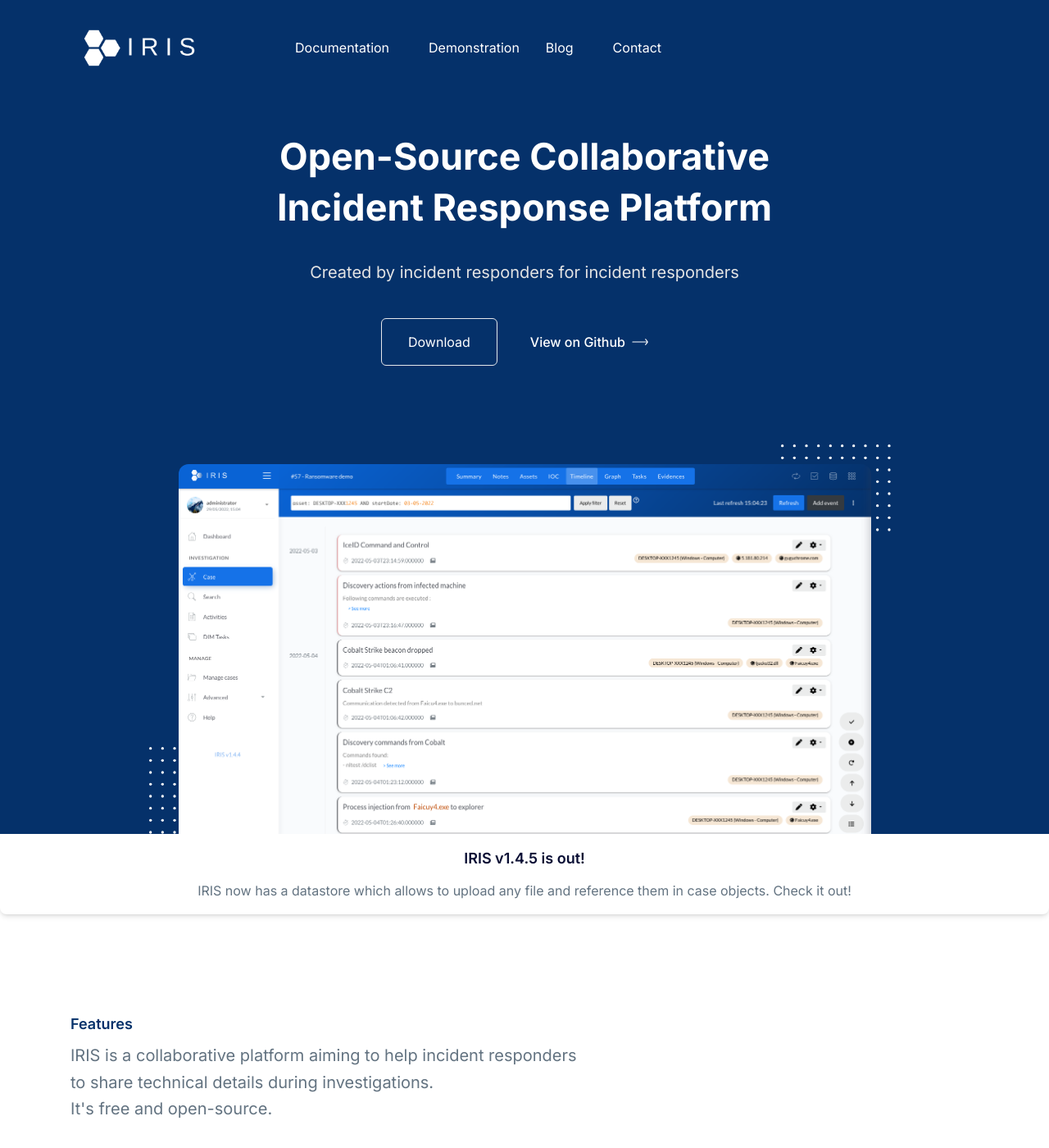
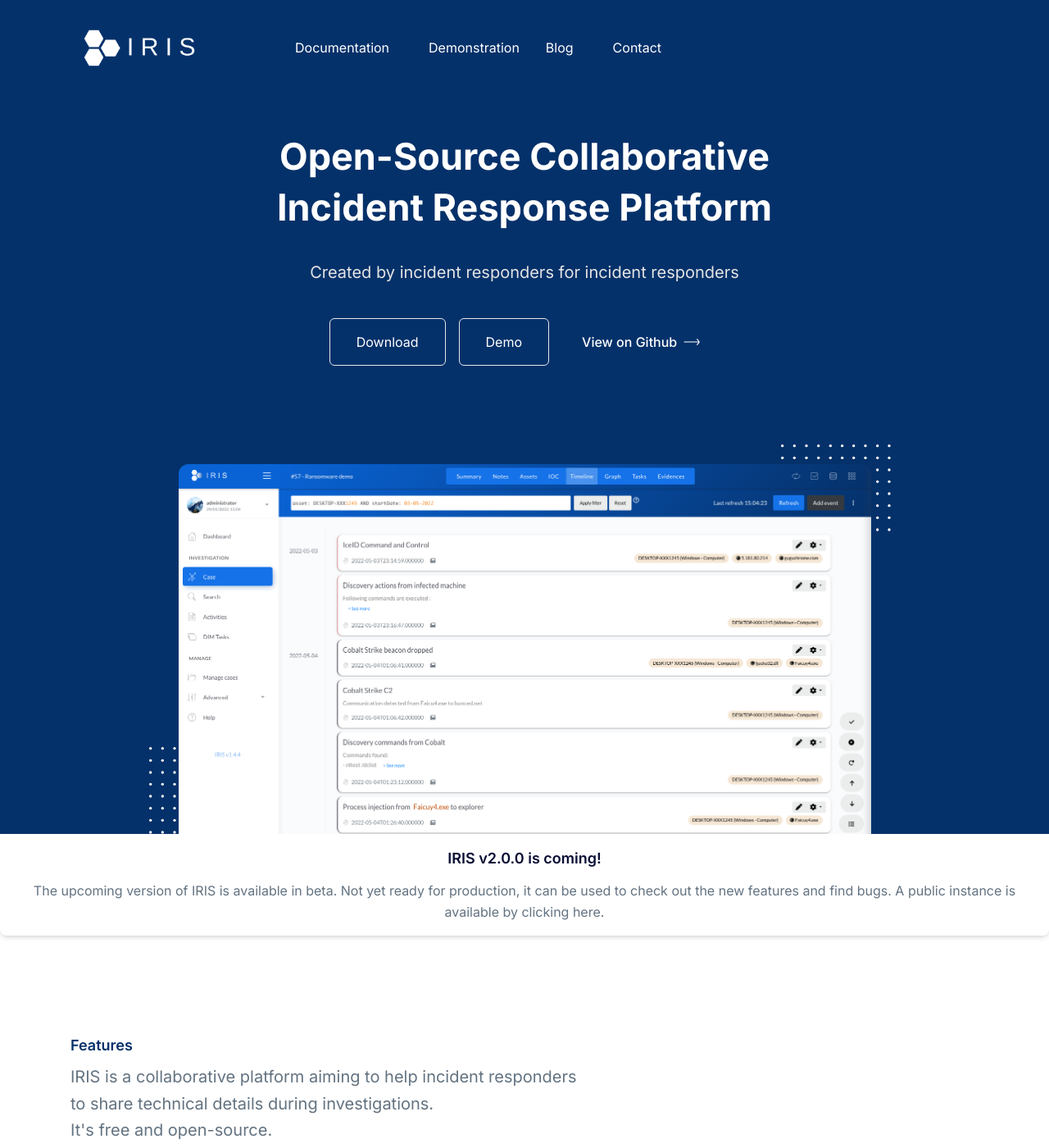
Before and after one commit to dfir-iris/dfir-iris.org, an MkDocs documentation site: the page built from docs/index.md, in a window 1280 px wide and 1400 px high. Shown: the whole window at 82% size. Built offline with MkDocs 1.6.1 and Material for MkDocs 9.7.7, drawn with Linux system fonts in a browser that asks for light colours; some of the changed lines change nothing that is shown.

Commit message:
[ADD] v200 demo link access

```diff
--- a/mkdocs.yml
+++ b/mkdocs.yml
@@ -44,7 +44,7 @@
       link: https://github.com/dfir-iris
     - icon: fontawesome/solid/paper-plane
       link: mailto:<contact@dfir-iris.org>
-    - icon: material/discord
+    - icon: fontawesome/brands/discord
       link: https://discord.gg/76tM6QUJza
 
 repo_url: https://github.com/dfir-iris/iris-web
--- a/overrides/home.html
+++ b/overrides/home.html
@@ -180,6 +180,29 @@
                     Download
                   </a>
                 </li>
+                  <li class="mb-4">
+                    <a
+                      href="https://v200.beta.dfir-iris.org/"
+                      class="
+                      py-4
+                      px-10
+                      ml-4
+                      lg:px-8
+                      xl:px-10
+                      inline-flex
+                      items-center
+                      justify-center
+                      text-center text-white text-base
+                      border border-black
+                      rounded-md
+                      hover:bg-white hover:border-black hover:text-white
+                      duration-300
+                      ease-in-out
+                      "
+                    >
+                      Demo
+                    </a>
+                  </li>
                 <li class="mb-4">
                   <a
                     href="https://github.com/dfir-iris/iris-web"
@@ -1387,12 +1410,12 @@
     border-l-[6px] border-[#34D399]
     ">
     <div class="w-full">
-      <a class="text-green" href="https://github.com/dfir-iris/iris-web/releases/tag/v1.4.5">
+      <a class="text-green" href="https://v200.beta.dfir-iris.com/welcome">
        <h5 class="text-lg text-center font-semibold mb-3 text-dark">
-          IRIS v1.4.5 is out!
+          IRIS v2.0.0 is coming!
        </h5>
        <p class="text-base text-center text-body-color leading-relaxed">
-          IRIS now has a datastore which allows to upload any file and reference them in case objects. Check it out!
+          The upcoming version of IRIS is available in beta. Not yet ready for production, it can be used to check out the new features and find bugs. A public instance is available by clicking here.
        </p>
       </a>
     </div>
```
